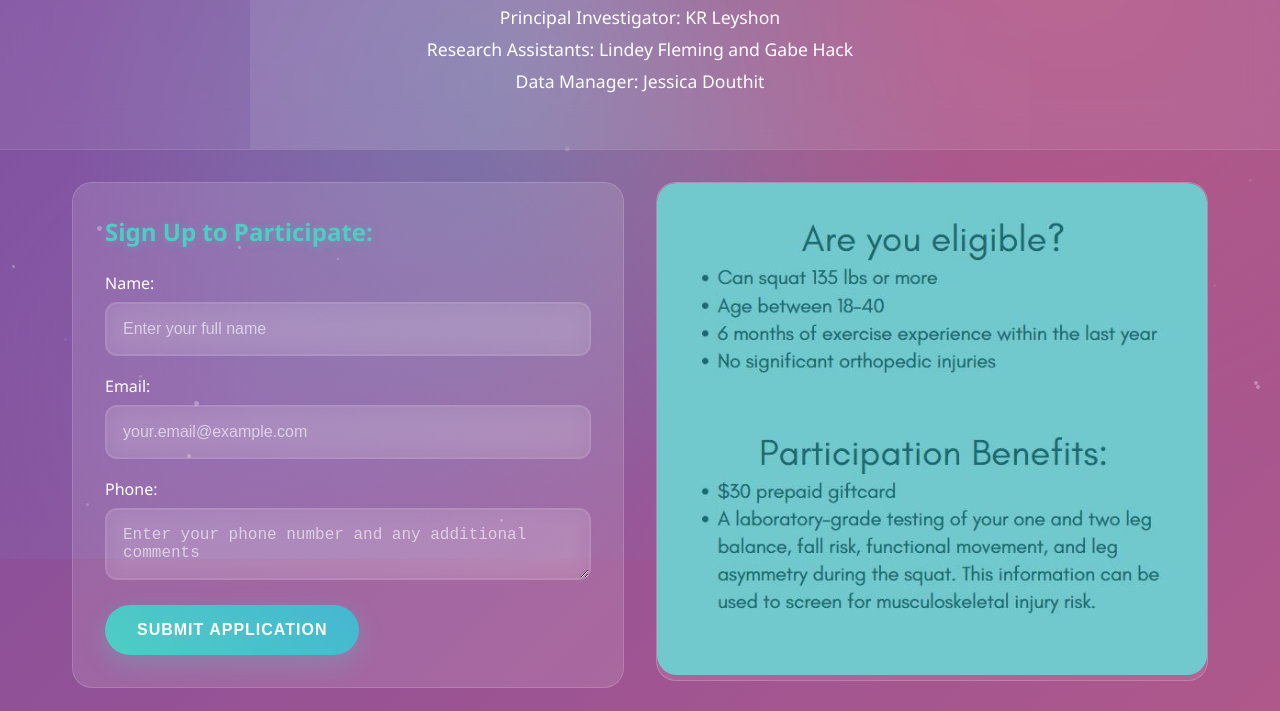
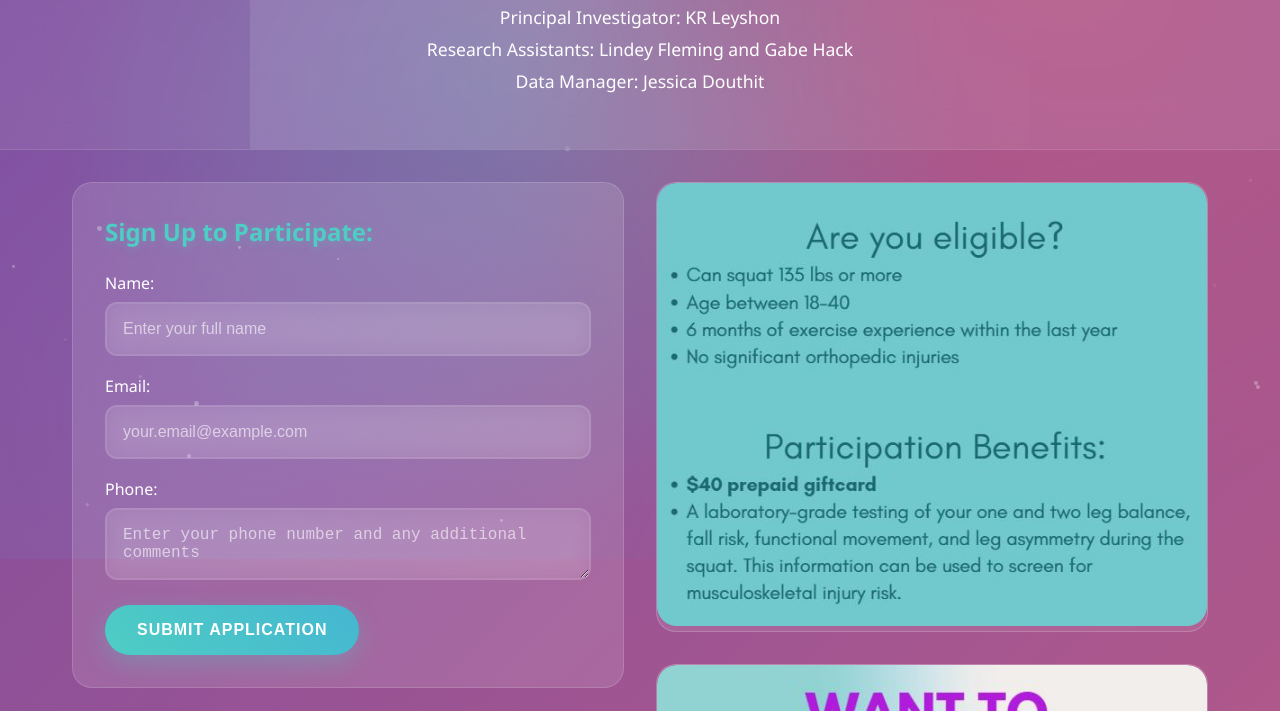
Before and after one commit to JessicaDouthit00/hhpresearch1, a website: page index.html in a window 1280 px wide. Shown: the part 241-952 px from the top of the page. Drawn offline with Linux system fonts and the light colour scheme.

Commit message:
Update index.html

```diff
--- a/index.html
+++ b/index.html
@@ -3,7 +3,7 @@
 <head>
   <meta charset="UTF-8" />
   <meta name="viewport" content="width=device-width, initial-scale=1.0" />
-  <title>Bombsuit</title>
+  <title>Bombsuit Research</title>
   <style>
     * {
       margin: 0;
@@ -448,7 +448,7 @@
 
     <div class="right-side">
       <div class="image-container">
-        <img src="at3.JPG" alt="Bombsuit Research Image 2">
+        <img src="repl.JPG" alt="Bombsuit Research Image 2">
       </div>
       <div class="image-container">
         <img src="at4.JPG" alt="Bombsuit Research Image">
```
